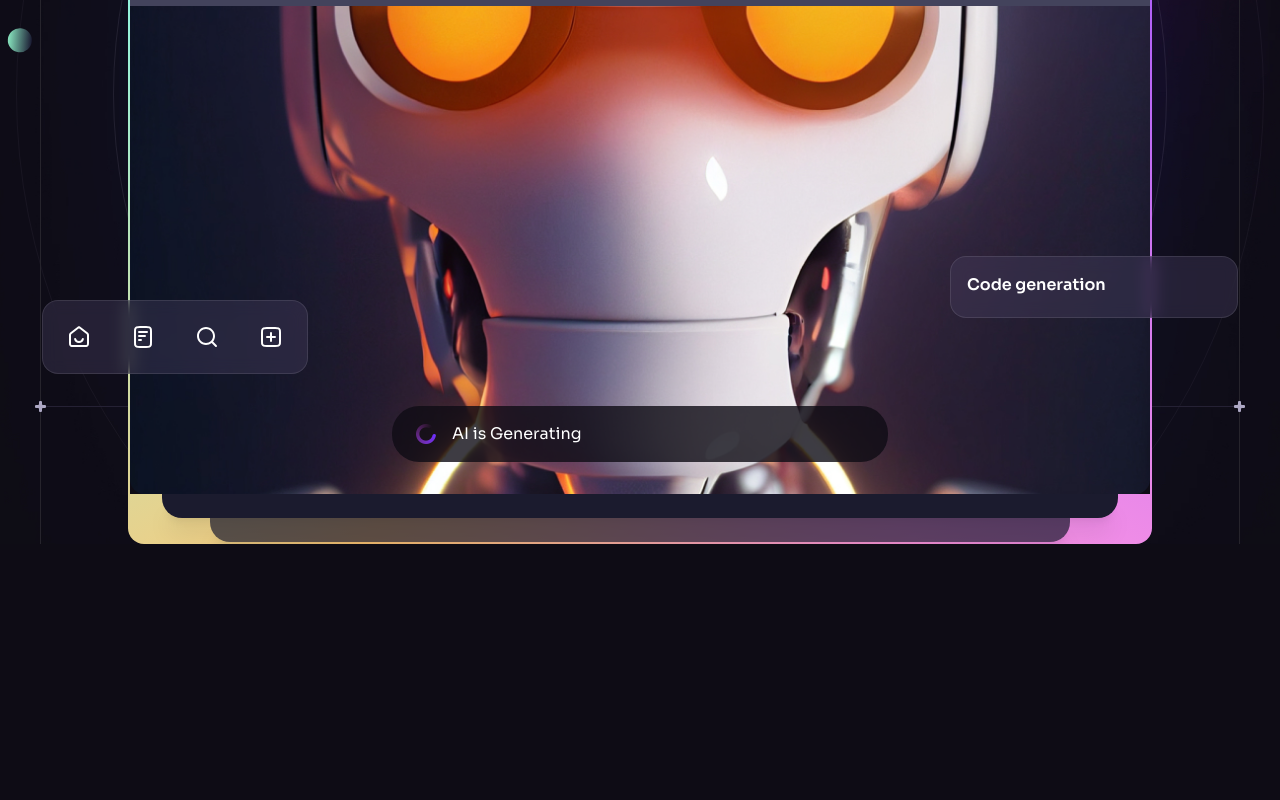
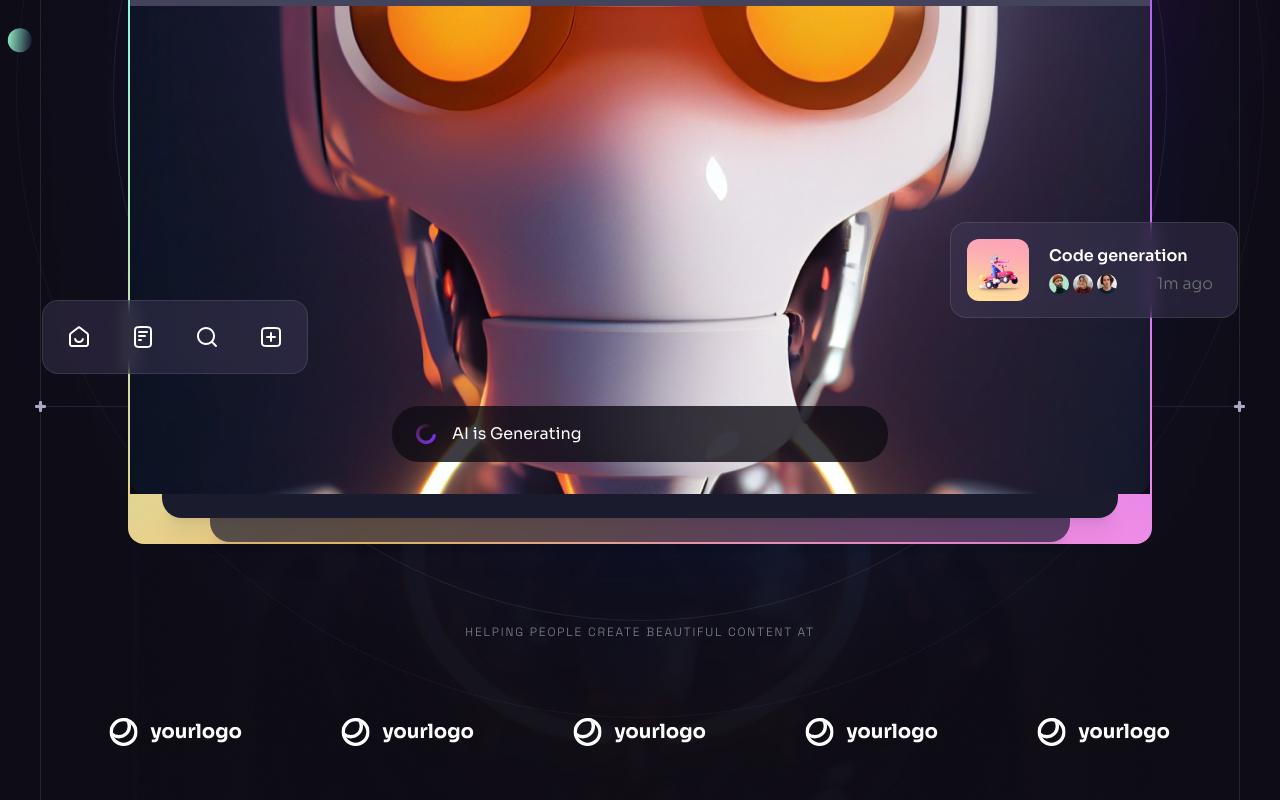
Before and after one commit to Shivammishra03/brainwave-website, a React (Vite) app: page / in a window 1280 px wide. Shown: the part 562-1362 px from the top of the page. Before the commit the page ends 1106 px from the top, so only its background shows below. Built offline with nearby package versions, Linux system fonts and the light colour scheme.

Commit message:
Chore:"Added CompanyLogos component to Hero component and updated Notification component with new image and list of images"

```diff
--- /dev/null
+++ b/src/components/CompanyLogos.jsx
@@ -0,0 +1,18 @@
+import { companyLogos } from "../constants"
+
+const CompanyLogos = ({className}) => {
+  return (
+    <div className={className}>
+        <h5 className="tagline mb-6 text-center text-n-1/50">Helping people create beautiful content at</h5>
+        <ul className="flex">
+            {companyLogos.map((logo, index)=>(
+                <li className="flex justify-center items-center flex-1 h-[8.5rem]" key={index}>
+                    <img src={logo} alt="logo" width={134} height={28}/>
+                </li>
+            ))}
+        </ul>
+    </div>
+  )
+}
+
+export default CompanyLogos
--- a/src/components/Hero.jsx
+++ b/src/components/Hero.jsx
@@ -7,6 +7,7 @@
 import { ScrollParallax } from "react-just-parallax";
 import Generating from "./Generating";
 import Notification from "./Notification";
+import CompanyLogos from "./CompanyLogos";
 
 const Hero = () => {
     const parallax = useRef(null);
@@ -57,6 +58,7 @@
                 </div>
                 <BackgroundCircles/>
             </div>
+            <CompanyLogos className="hidden relative z-10 mt-20 lg:block "/>
         </div>
         <BottomLine/>
     </Section>
--- a/src/components/Notification.jsx
+++ b/src/components/Notification.jsx
@@ -1,10 +1,26 @@
+import { notification1 } from "../assets"
+import { notificationImages } from "../constants"
+
 const Notification = ({className, title}) => {
   return (
     <div className={`${className || ''} flex items-center p-4 pr-6 bg-n-9/40 backdrop-blur border border-n-1/10 rounded-2xl gap-5`}>
+        <img src={notification1} width={62} height={62} alt="image" className="rounded-xl"/>
         <div className="flex-1">
-            <h6 className="mb-1 font-semibold justify-between">
+            <h6 className="mb-1 font-semibold text-base">
                 {title}
             </h6>
+            <div className="flex items-center justify-between">
+                <ul className="flex -m-0.5">
+                    {notificationImages.map((item, index)=>(
+                        <li key={index} className="flex w-6 h-6 border-2 border-n-12 rounded-full overflow-hidden">
+                            <img src={item} className=" w-full" width={20} height={20} alt={item}/>
+                        </li>
+                    ))}
+                </ul>
+                <div className="body-2 text-n-13">
+                    1m ago
+                </div>
+            </div>
         </div>
     </div>
   )
```
